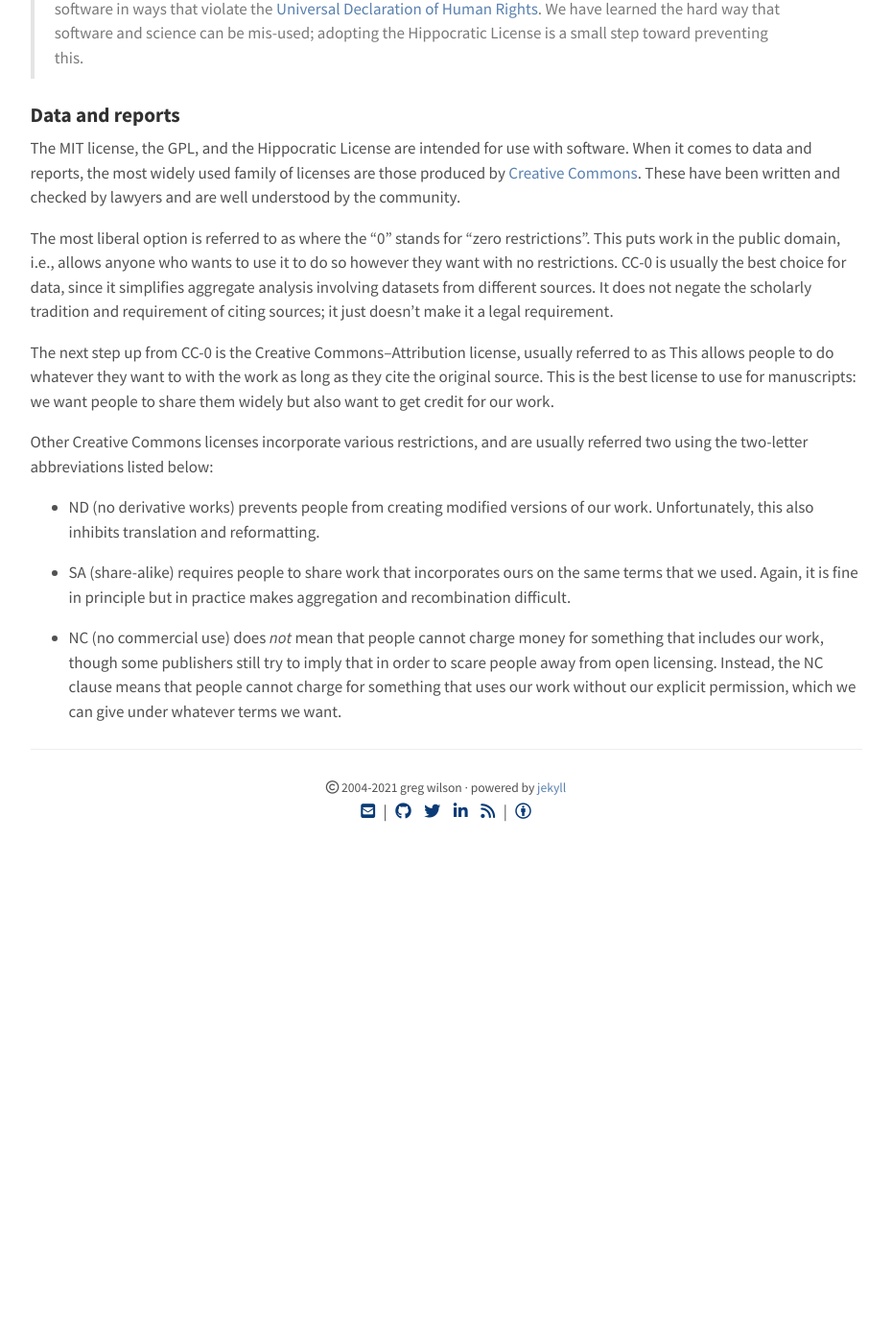
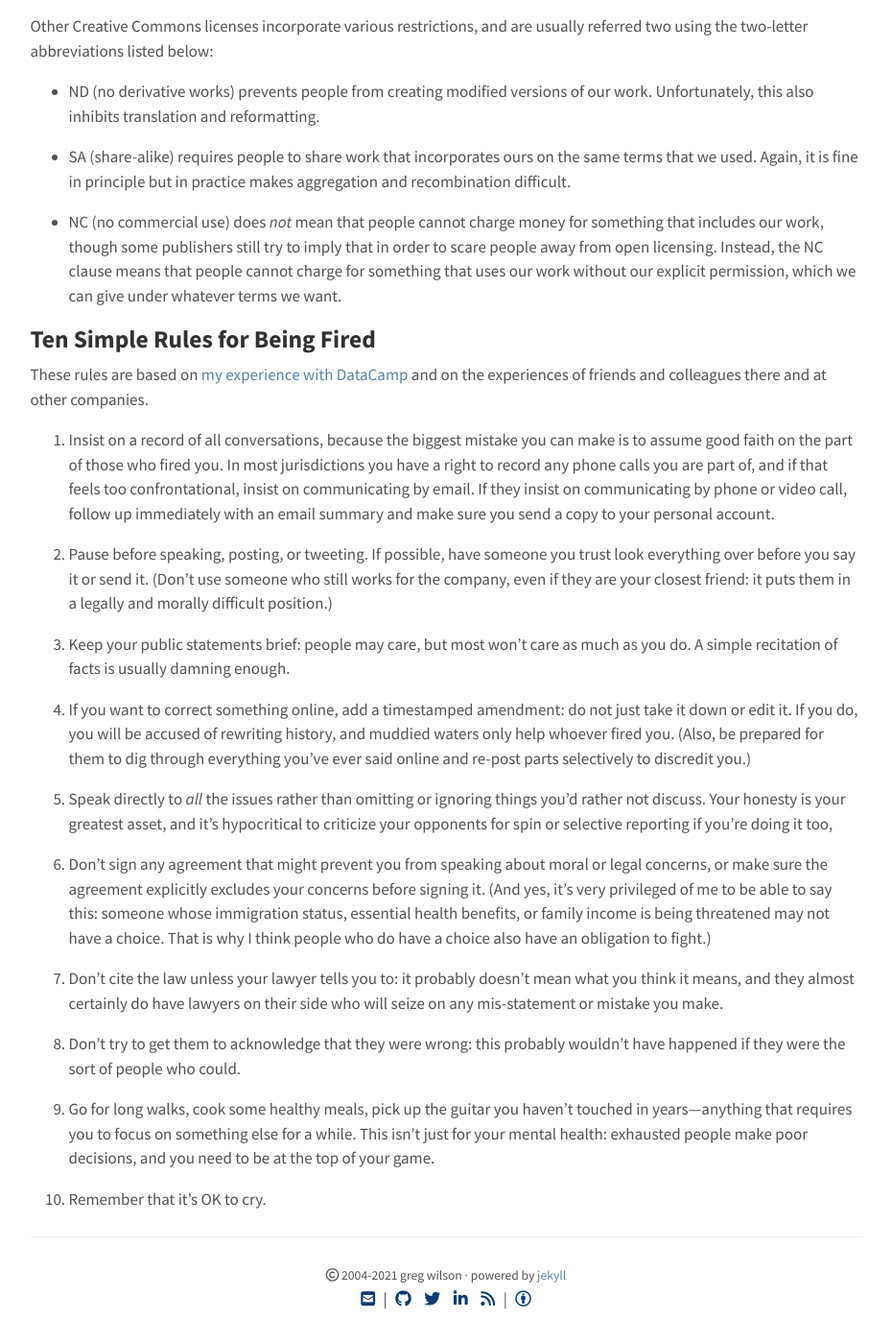
Before and after one commit to gvwilson/bst, a Jekyll site: the page built from legalities.md, in a window 1280 px wide and 1400 px high, scrolled down 2529 px. Shown: the whole window at 96% size, without its empty margins (175-1105 px from the left). Built offline with Jekyll 4.4.1, drawn with Linux system fonts in a browser that asks for light colours; nearby versions of some CDN libraries; our own code applies the rules of GitHub Pages for plain Markdown files; before the commit the page ends 3421 px from its top, so only the background shows below that; some of the changed text lies outside the part shown.

Commit message:
Importing some rules

````diff
--- a/_config.yml
+++ b/_config.yml
@@ -16,8 +16,8 @@
   - slug: "process"
     title: "Process"
     chapter: true
-  - slug: "licensing"
-    title: "Licensing"
+  - slug: "legalities"
+    title: "Legalities"
     chapter: true
   - slug: "references"
     title: "References"
--- a/_includes/links.md
+++ b/_includes/links.md
@@ -5,5 +5,6 @@
 [hippocratic-license]: https://firstdonoharm.dev/
 [osi-license-list]: https://opensource.org/licenses
 [selenium]: https://www.selenium.dev/
+[thirdbit-datacamp]: http://third-bit.com/2019/04/22/datacamp-clarifications/
 [tldr-gpl]: https://tldrlegal.com/license/gnu-general-public-license-v3-(gpl-3)
 [udhr]: https://en.wikipedia.org/wiki/Universal_Declaration_of_Human_Rights
--- a/licensing.md
+++ b/legalities.md
@@ -107,33 +109,6 @@
 We therefore recommend that projects choose the MIT license,
 as it places the fewest restrictions on future action.
 
-```text
-MIT License
-
-Copyright (c) 2020 Amira Khan
-
-Permission is hereby granted, free of charge, to any person
-obtaining a copy of this software and associated documentation
-files (the "Software"), to deal in the Software without
-restriction, including without limitation the rights to use,
-copy, modify, merge, publish, distribute, sublicense, and/or sell
-copies of the Software, and to permit persons to whom the
-Software is furnished to do so, subject to the following
-conditions:
-
-The above copyright notice and this permission notice shall be
-included in all copies or substantial portions of the Software.
-
-THE SOFTWARE IS PROVIDED "AS IS", WITHOUT WARRANTY OF ANY KIND,
-EXPRESS OR IMPLIED, INCLUDING BUT NOT LIMITED TO THE WARRANTIES
-OF MERCHANTABILITY, FITNESS FOR A PARTICULAR PURPOSE AND
-NONINFRINGEMENT. IN NO EVENT SHALL THE AUTHORS OR COPYRIGHT
-HOLDERS BE LIABLE FOR ANY CLAIM, DAMAGES OR OTHER LIABILITY,
-WHETHER IN AN ACTION OF CONTRACT, TORT OR OTHERWISE, ARISING
-FROM, OUT OF OR IN CONNECTION WITH THE SOFTWARE OR THE USE OR
-OTHER DEALINGS IN THE SOFTWARE.
-```
-
 > **First, Do No Harm**
 >
 > The {% include gloss key="hippocratic_license" %}
@@ -190,4 +165,62 @@
     the NC clause means that people cannot charge for something that uses our work without our explicit permission,
     which we can give under whatever terms we want.
 
+## Ten Simple Rules for Being Fired
+
+These rules are based on [my experience with DataCamp][thirdbit-datacamp]
+and on the experiences of friends and colleagues there and at other companies.
+
+1.  Insist on a record of all conversations,
+    because the biggest mistake you can make is to assume good faith on the part of those who fired you.
+    In most jurisdictions you have a right to record any phone calls you are part of,
+    and if that feels too confrontational,
+    insist on communicating by email.
+    If they insist on communicating by phone or video call,
+    follow up immediately with an email summary
+    and make sure you send a copy to your personal account.
+
+2.  Pause before speaking, posting, or tweeting.
+    If possible, have someone you trust look everything over before you say it or send it.
+    (Don't use someone who still works for the company, even if they are your closest friend:
+    it puts them in a legally and morally difficult position.)
+
+3.  Keep your public statements brief:
+    people may care, but most won't care as much as you do.
+    A simple recitation of facts is usually damning enough.
+
+4.  If you want to correct something online, add a timestamped amendment:
+    do not just take it down or edit it.
+    If you do,
+    you will be accused of rewriting history,
+    and muddied waters only help whoever fired you.
+    (Also, be prepared for them to dig through everything you've ever said online
+    and re-post parts selectively to discredit you.)
+
+5.  Speak directly to *all* the issues rather than omitting or ignoring things you'd rather not discuss.
+    Your honesty is your greatest asset,
+    and it's hypocritical to criticize your opponents for spin or selective reporting if you're doing it too,
+
+6.  Don't sign any agreement that might prevent you from speaking about moral or legal concerns,
+    or make sure the agreement explicitly excludes your concerns before signing it.
+    (And yes, it's very privileged of me to be able to say this:
+    someone whose immigration status, essential health benefits, or family income is being threatened
+    may not have a choice.
+    That is why I think people who do have a choice also have an obligation to fight.)
+
+7.  Don't cite the law unless your lawyer tells you to:
+    it probably doesn't mean what you think it means,
+    and they almost certainly do have lawyers on their side
+    who will seize on any mis-statement or mistake you make.
+
+8.  Don't try to get them to acknowledge that they were wrong:
+    this probably wouldn't have happened if they were the sort of people who could.
+
+9.  Go for long walks, cook some healthy meals, pick up the guitar you haven't touched in years---anything
+    that requires you to focus on something else for a while.
+    This isn't just for your mental health:
+    exhausted people make poor decisions,
+    and you need to be at the top of your game.
+
+10. Remember that it's OK to cry.
+
 {% include links.md %}
--- /dev/null
+++ b/rules.md
@@ -0,0 +1,245 @@
+## Changing Organizations
+
+> One reason people insist that you use the proper channels to change things
+> is because they have control of the proper channels
+> and they're confident it won't work.
+>
+> - [Jon Stone](https://twitter.com/joncstone/status/1269961630940631041)
+
+1.  **Be sure this is where you want to focus your efforts.**
+    It's going to take years,
+    it could well fail,
+    and there are many other things you could do,
+    so be sure this particular change is the one you want to fight for.
+
+2.  **Ask those who will be affected.**
+    *Nihil pro nobis sine nobis* (nothing for us, without us) is always a good motto,
+    and asking for opinions often reveals potential allies.
+
+3.  **Be specific.**
+    Few people would argue in public against fair hiring practices,
+    but the organization has to implement something specific in order for that to mean anything,
+    and people very well might argue against those specifics.
+    You should therefore pick something specific and achievable
+    and make a concrete plan for achieving it.
+    And start with whatever is likely to have broadest support,
+    because success breeds success.
+
+4.  **Figure out who actually has the power to make that change and what they actually care about.**
+    Your neighbors don't make policy for your local public school:
+    school board trustees do, so that's who you need to influence.
+    Help someone who wants the same change as you get elected,
+    or help someone who doesn't oppose your change with something they care about in exchange for support for your cause,
+    but whatever you do, do it for the people whose vote counts.
+    Conversely, figure out who is going to be negatively impacted by the change you want
+    and what you can do to help them:
+    for example,
+    if it's going to eliminate jobs,
+    what else can those people usefully do?
+
+5.  **Build alliances,**
+    because "I'll help you if you'll help me" makes the world go around.
+    It's hard when people want the same thing for very different reasons,
+    but this rule is *not* cynical:
+    people whose beliefs are aligned may still have different priorities.
+    (The flip side of this rule is to accept that some people will never be your allies:
+    if everyone wanted it, you wouldn't have to push for the change.)
+    People who want the same thing you do,
+    who have a high profile (either inside your group or externally),
+    or who have a wide range of connections are all useful allies.
+
+6.  **Test the waters.**
+    At every stage, refine your idea and presentation in front of a small group first.
+    But remember:
+    when done honestly,
+    "refining your idea" sometimes means accepting that you wanted the wrong thing.
+    And note that it can be useful to ask someone to be the official skeptic:
+    giving them a way to critique in private may temper their public criticism,
+    and you just might convert them.
+
+7.  **Keep it visible.**
+    It's easy to start a blog and create a Twitter account,
+    but that very ease has reduced these channels' impact.
+    Is there a newsletter you can be included in (which makes you look more official)?
+    Can you make a presentation as part of some other event (rather than organizing a gathering of your own)?
+    Can you get someone with a higher profile to mention what you're doing and point people your way?
+    Can you post notices in the lunchroom? The elevator? The washrooms? Local restaurants?
+    Some people will do things for t-shirts and stickers that they won't do for money...
+    And always share a single point of contact that someone actually checks (frequently).
+
+8.  **Collect data but tell stories.**
+    Sooner or later someone is going to ask what financial impact this change is going to have,
+    so be ready for that.
+    Data about other changes or from other organizations helps a lot,
+    but data doesn't have nearly as powerful an impact as stories.
+    Don't explain what *kind* of people this will help:
+    explain how it helped a specific person,
+    or how it would make a specific person's life better.
+    And if you've never cried when telling that story,
+    tell a better story.
+
+9.  **Learn how to run meetings and make decisions.**
+    You can get the change you want without being a great public speaker,
+    but you *must* know how to [run a meeting]({{ '/2018/05/11/meetings/' | relative_url }})
+    and [make decisions]({{ '/2019/06/13/marthas-rules/' | relative_url }}).
+
+10. **Celebrate when you can, grieve when you need to.**
+    [Burnout]({{ '/2015/11/09/daddy-why-dont-you-ever-laugh/' | relative_url }})
+    is an occupational hazard for everyone trying to make meaningful change,
+    in part because we get so used to doing things on our own at the start
+    that we don't share the load even when there are people to share it with.
+    Not all of your allies will become your friends,
+    but those who do will be able to share your victories
+    and commiserate with your defeats like no one else.
+
+## Talking People Into Things
+
+I don't always exhibit good judgment, but I *am* pretty good at talking people
+into things.  Here are ten simple rules for doing it that I hope you will only
+use for good.
+
+**1. Don't.**
+
+If you have to talk someone into something, odds are that they don't really want
+to do it.  Respect that: it's almost always better in the long run to leave some
+particular thing undone than to use guilt or any underhanded psychological
+tricks that will only engender resentment.
+
+**2. Be kind.**
+
+I don't know if there actually is a book called "Secret Tricks of the Ninja
+Sales Masters", but if there is, it probably tells readers that doing something
+for a potential customer creates a sense of obligation, which in turn increases
+the odds of a sale.  That may work, but (a) it only works once and (b) it's a
+skeezy thing to do.  If, on the other hand, you are genuinely kind, and help
+other people because it's what good people do, you just might inspire them to be
+good people too.
+
+**3. Appeal to the greater good.**
+
+If you open by talking about what's in it for them, you are signalling that they
+should think of their interaction with you as a commercial exchange of value to
+be bargained over.  Instead, start by explaining how whatever you want them to
+help with is going to make the world a better place, and *mean it*.  (If what
+you're proposing *isn't* going to make the world a better place, propose
+something better.)
+
+**4. Start small.**
+
+Most people are understandably reluctant to dive into things head-first, so give
+them a chance to test the waters and to get to know you and everyone else
+involved in whatever it is you want help with.  Don't be surprised or
+disappointed if that's where things end: everyone is busy or tired or has
+projects of their own, or maybe just has a different mental model of how
+collaboration is supposed to work.  Remember the 90-9-1 rule (90% of people will
+watch, 9% will speak up, and 1% will actually do things) and set your
+expectations accordingly.
+
+**5. Don't build a project: build a community.**
+
+I used to belong to a baseball team that never actually played baseball: our
+"games" were just an excuse for us to hang out and enjoy each other's company.
+If you actually want to accomplish something, you probably don't want to go
+quite that far, but sharing a cup of tea with someone or celebrating the birth
+of their first grandchild can get you things that no reasonable amount of money
+can.
+
+**6. Establish a point of connection.**
+
+"I was speaking to X" or "we met at Y" gives them context, which in turn makes
+them more comfortable.  This must be specific: spammers and cold-callers have
+trained us all to ignore anything that starts, "I recently came across your
+website".
+
+**7. Be specific about what you are asking for.**
+
+People need to know this so that they can figure out whether the time and skills
+they have are a match for what you need.  Being realistic up front is also a
+sign of respect: if you tell people you need a hand moving a few boxes when
+you're actually packing up an entire house, they're probably not going to come
+back.
+
+**8. Establish your credibility.**
+
+Mention your backers, your size, how long your group has been around, or
+something that you've accomplished in the past so that they'll believe you're
+worth taking seriously.
+
+**9. Create a slight sense of urgency.**
+
+"We're hoping to launch this in the spring" is more likely to get a positive
+response than "We'd eventually like to launch this."  However, the word "slight"
+is also important: if your request is urgent, most people will assume you're
+disorganized or that something has gone wrong, and may then err on the side of
+prudence.
+
+**10. Take a hint.**
+
+If the first person you ask for help says "no", ask someone else.  If the fifth
+or the tenth person says "no", ask yourself if what you're trying to do makes
+sense and is worth doing.
+
+## Handing Over and Moving On
+
+This advice is for founders who are handing on their projects;
+see [my CarpentryCon 2018 talk](https://www.youtube.com/watch?v=7xR50ty5DZ0) for more detail.
+
+**1. Be sure you mean it.**
+
+Letting go will be hard on you, but not letting go will be even harder on your
+successors, so be sure you're actually going to let go.
+
+**2. Do it when other people think you should.**
+
+Just as you are the last person to realize when you're too tired to be coding,
+you will often be the last person to realize that you ought to be moving on, so
+ask people and pay attention to what they say.
+
+**3. Be open about what, when, and why.**
+
+Tell people that you're leaving and what the succession plan is as soon as
+possible (which in practice means "as soon as you think you won't have to revise
+what you have said publicly").
+
+**4. Leave for something.**
+
+People who start things usually aren't good with idleness, and idleness tends
+not to be good for them, so when you leave, leave *for* something, even if it's
+something small.
+
+**5. Don't choose your successor on your own.**
+
+You may have strong opinions about who should succeed you, but you should still
+check those opinions with someone more objective.
+
+**6. Train your successor.**
+
+Share tasks with your successor for a few days or weeks: they will get to see
+how things actually work, and you'll discover things you would otherwise forget
+to tell them.  Go on holiday for a week and leave your successor temporarily in
+charge.  You'll discover even more things you would otherwise forget to pass on.
+
+**7. Celebrate.**
+
+Many people are uncomfortable being praised, but give the organization a chance
+to celebrate what you accomplished and thank you for it.
+
+**8. Leave.**
+
+It may be tempting to continue to have a role in the organization, but that
+usually leads to confusion, since people are used to looking to you for answers.
+It will be easier for your successor, particularly if they weren't a founder as
+well, but the best thing you can do to help them is to find something else to do
+for a year.
+
+**9. Learn from your mistakes.**
+
+Whatever you have left will almost certainly not be the last thing you ever do.
+Take some time to think about what you could have done differently, write it
+down, and then move on: obsessing over only-ifs and might-have-beens won't help
+anyone.
+
+**10. Do something before you go.**
+
+Everything comes to an end, but you have time before then to do something.  What
+are you waiting for?
````
Also changed, not shown: other parts of legalities.md (+2 -0 lines).
